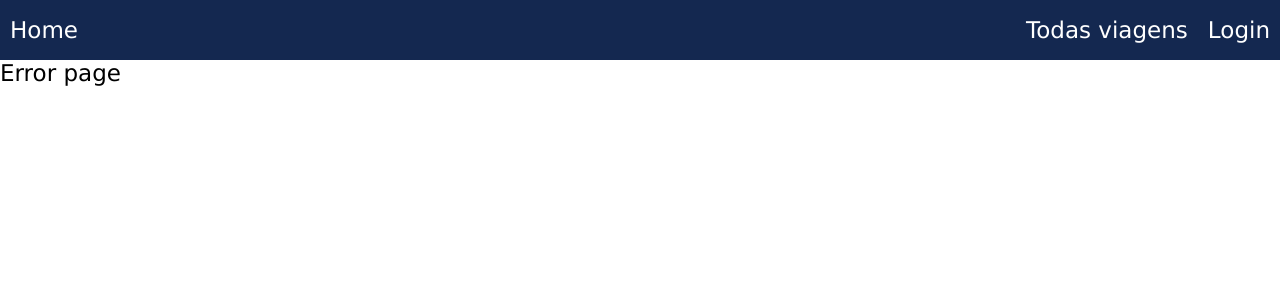
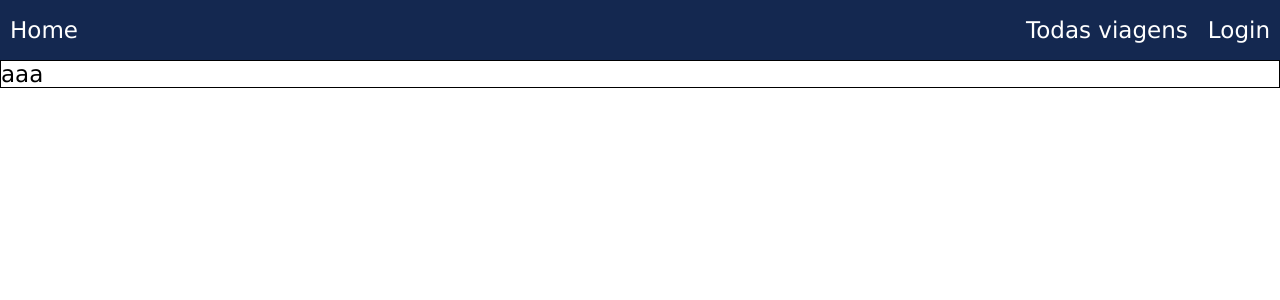
Before and after one commit to future4code/Yuri-Teixeira, a React (Create React App) app in the folder semana9/labx/: page /detailtrip/1 in a window 1280 px wide. Shown: the top 300 px of the page. Built offline with nearby package versions, Linux system fonts and the light colour scheme.

Commit message:
Iniciando criaçao de detalhes da viagem

```diff
--- a/semana9/labx/src/components/AllTrips/AllTrips.js
+++ b/semana9/labx/src/components/AllTrips/AllTrips.js
@@ -2,6 +2,8 @@ import { React, useEffect, useState } from "react";
 import styled from "styled-components";
 import axios from "axios";
 import CardTrip from "./CardTrip";
+import { useHistory } from "react-router-dom";
+import { goToDetailTrip } from "../Routes/Coordinator";
 
 const DivContent = styled.div`
   display: flex;
@@ -27,6 +29,12 @@ export default function AllTrips() {
       });
   };
 
+  const history = useHistory();
+
+  const detailsTrip = (id) => {
+    goToDetailTrip(history, id);
+  };
+
   const tripsRenderized = trips.map((p) => {
     return (
       <CardTrip
@@ -35,6 +43,7 @@ export default function AllTrips() {
         date={p.date}
         durationInDays={p.durationInDays}
         description={p.description}
+        detailsTrip={() => detailsTrip(p.id)}
       />
     );
   });
@@ -44,5 +53,9 @@ export default function AllTrips() {
     getAllTrips();
   }, []);
 
-  return <DivContent>{tripsRenderized}</DivContent>;
+  return (
+    <>
+      <DivContent>{tripsRenderized}</DivContent>
+    </>
+  );
 }
--- a/semana9/labx/src/components/AllTrips/CardTrip.js
+++ b/semana9/labx/src/components/AllTrips/CardTrip.js
@@ -17,6 +17,15 @@ const DivHeader = styled.div`
   color: white;
   height: 50px;
   align-items: center;
+  justify-content: space-between;
+
+  > button {
+    height: 100%;
+    width: 120px;
+    background-color: #00a8cc;
+    border-style: none;
+    cursor: pointer;
+  }
 `;
 
 const DivDetail = styled.div`
@@ -27,7 +36,6 @@ const DivDetail = styled.div`
 `;
 const DivDescription = styled.div`
   display: flex;
-  /* align-items: center; */
   border: 1px solid black;
   height: 35px;
   min-height: 200px;
@@ -36,7 +44,10 @@ const DivDescription = styled.div`
 export default function AllTrips(props) {
   return (
     <DivContent>
-      <DivHeader>{props.name}</DivHeader>
+      <DivHeader>
+        {props.name}
+        <button onClick={props.detailsTrip}>Detalhes</button>
+      </DivHeader>
       <DivDetail>Planeta: {props.planet}</DivDetail>
       <DivDetail>Data: {props.date}</DivDetail>
       <DivDetail>Duração em dias: {props.durationInDays}</DivDetail>
--- /dev/null
+++ b/semana9/labx/src/components/DetailTrip/DetailTrip.js
@@ -0,0 +1,16 @@
+import React from 'react'
+import styled from 'styled-components'
+
+const DivContent = styled.div`
+  display: flex;
+  flex-direction: column;
+  border: 1px solid black;
+`;
+
+export default function DetailTrip () {
+  return (
+   <DivContent>
+    aaa
+   </DivContent>
+  );
+}
--- a/semana9/labx/src/components/Routes/Coordinator.js
+++ b/semana9/labx/src/components/Routes/Coordinator.js
@@ -1,11 +1,15 @@
+export const goToHome = (history) => {
+  history.push("/");
+};
+
 export const goToLogin = (history) => {
   history.push("/login");
 };
 
-export const goToHome = (history) => {
-  history.push("/")
-}
+export const goToDetailTrip = (history, id) => {
+  history.push(`/detailtrip/${id}`);
+};
 
 export const goToAllTrips = (history) => {
-  history.push("/alltrips")
-}
+  history.push("/alltrips");
+};
--- a/semana9/labx/src/components/Routes/Router.js
+++ b/semana9/labx/src/components/Routes/Router.js
@@ -4,6 +4,7 @@ import Header from "../Header/Header";
 import Home from "../Home/Home";
 import Login from "../Login/Login";
 import AllTrips from "../AllTrips/AllTrips";
+import DetailTrip from '../DetailTrip/DetailTrip'
 import ErroPage from "../ErroPage/ErroPage";
 
 export default function Router() {
@@ -20,6 +21,9 @@ export default function Router() {
         <Route exact path={"/alltrips"}>
           <AllTrips />
         </Route>
+        <Route exact path={"/detailtrip/:id"}>
+          <DetailTrip />
+        </Route>
         <Route>
           <ErroPage />
         </Route>
```
